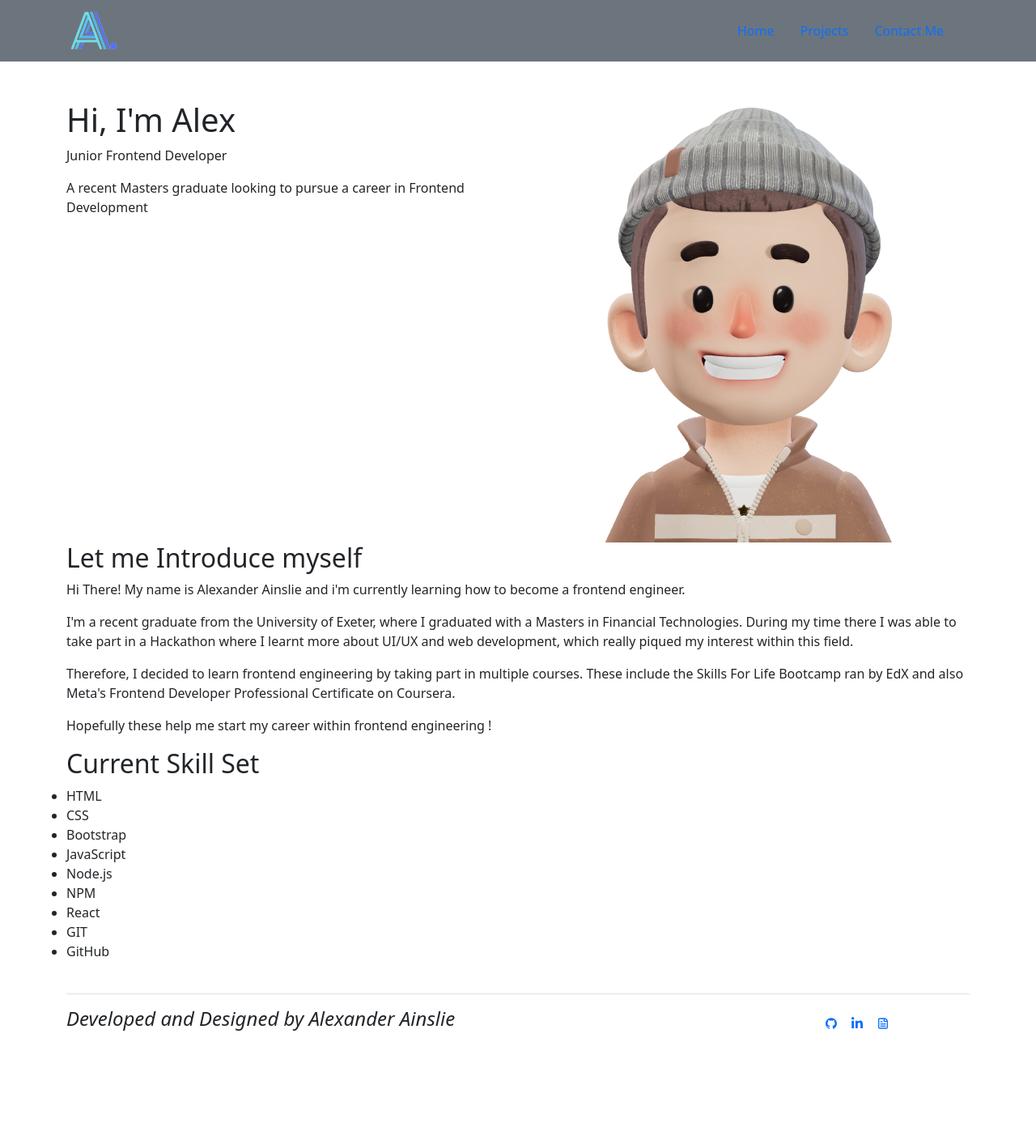
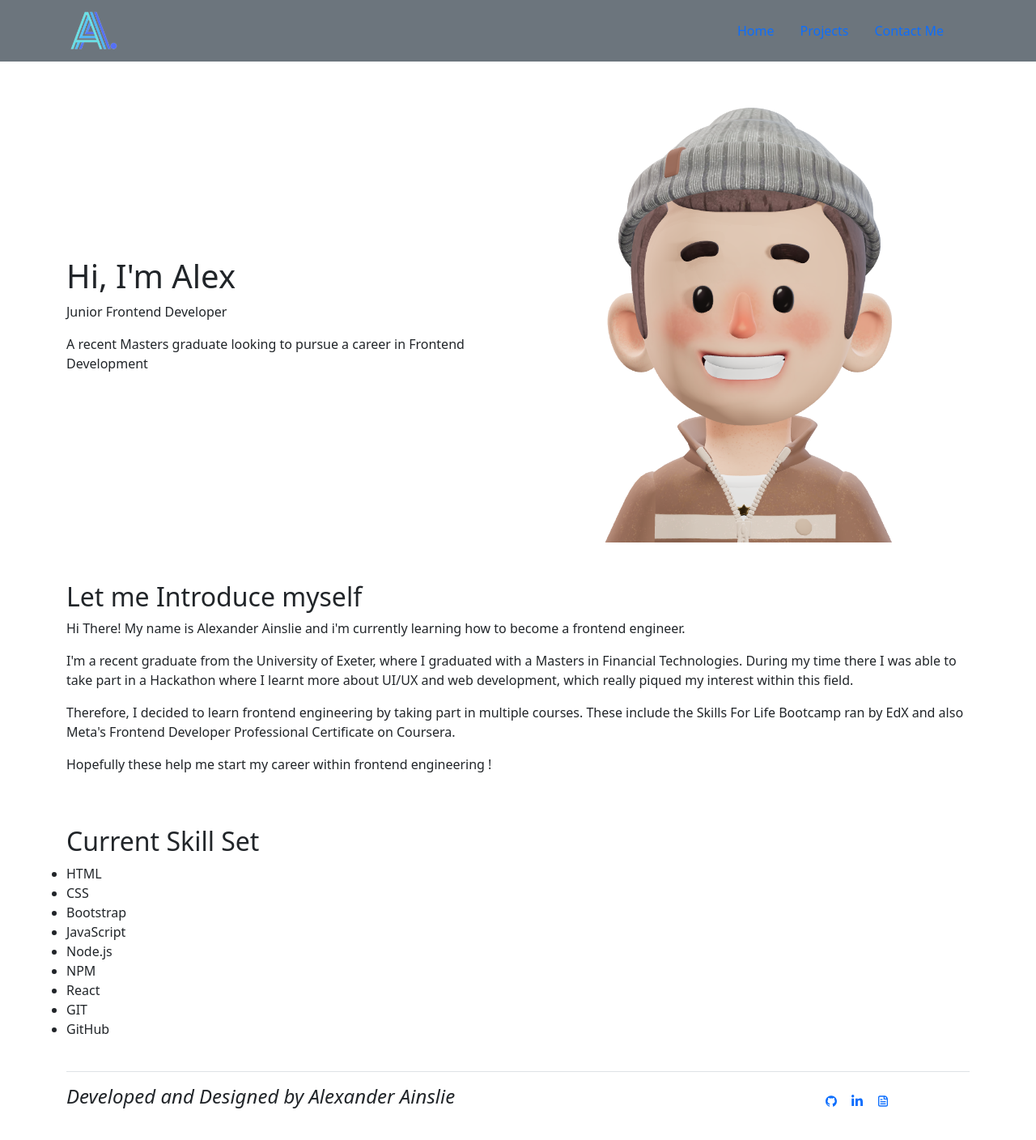
Before and after one commit to AlexAins/React-Portfolio, a React (Create React App) app: page / in a window 1280 px wide. Shown: the top 1408 px of the page at 81% size. Before the commit the page ends 1321 px from the top, so only its background shows below. Built offline with nearby package versions, Linux system fonts and the light colour scheme.

Commit message:
edited home page

```diff
--- a/src/components/Home/Home.js
+++ b/src/components/Home/Home.js
@@ -4,7 +4,7 @@ import avatar from "../../assets/peeps-avatar-alpha.png"
 function Home() {
   return (
     <div className="container mt-5">
-      <div className="row">
+      <div className="row align-items-center">
         <div className="col-6">
           <h1>Hi, I'm Alex</h1>
           <p>Junior Frontend Developer </p>
@@ -14,7 +14,7 @@ function Home() {
           <img src={avatar} alt="Avatar of a male" className="w-100"/>
         </div>
       </div>
-      <div className="row">
+      <div className="row mt-5">
         <h2>Let me Introduce myself</h2>
         <div className="col-12">
           <p>Hi There! My name is Alexander Ainslie and i'm currently learning how to become a frontend engineer.</p>
@@ -23,7 +23,7 @@ function Home() {
           <p>Hopefully these help me start my career within frontend engineering !</p>
         </div>
       </div>
-      <div className="row">
+      <div className="row mt-5">
         <h2>Current Skill Set</h2>
         <ul>
           <li>HTML</li>
```
Also changed, not shown: src/assets/logoBlack 2.png (added), src/assets/logoBlue 2.png (added).
